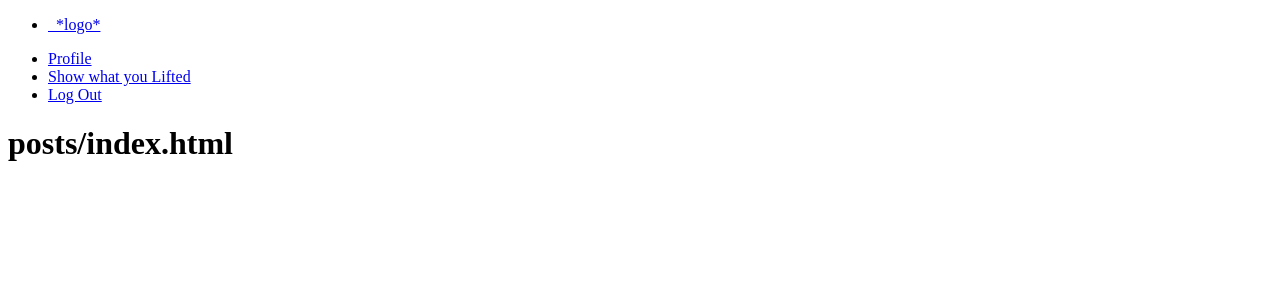
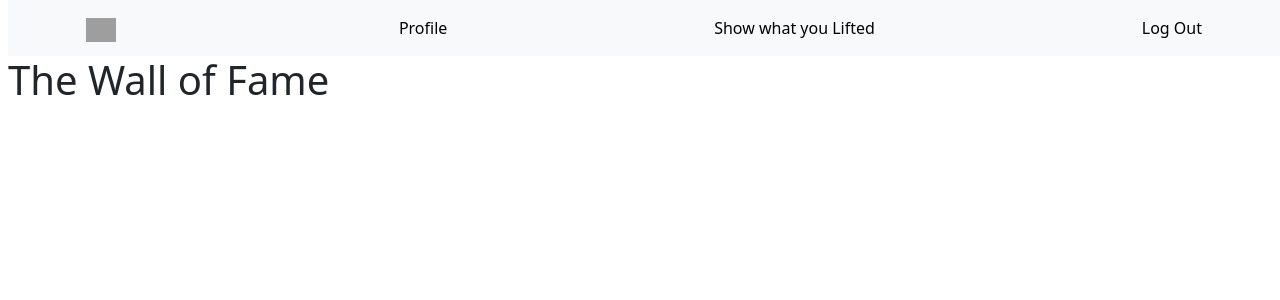
Before and after one commit to amayorga7904/Lifted, a Django app: page /posts/ in a window 1280 px wide. Shown: the top 300 px of the page. Run offline with Django 4.2, Linux system fonts and the light colour scheme; the visitor is signed in with stand-in values (Sample User, id 1); data that the repository does not hold is empty; grey boxes are pictures that could not be loaded.

Commit message:
added some bootstrap, able to see who leaves comments again

```diff
--- a/main_app/models.py
+++ b/main_app/models.py
@@ -16,7 +16,7 @@ class Image(models.Model):
 
 
 class Post(models.Model):
-    description = models.TextField(max_length=250)
+    description = models.CharField(max_length=250)
     user = models.ForeignKey(User, on_delete=models.CASCADE)
     created_at = models.DateTimeField(auto_now_add=True)
 
--- /dev/null
+++ b/main_app/static/css/style.css
@@ -0,0 +1,8 @@
+a {
+    color: black;
+}
+
+body {
+    text-align: left;
+    margin-left: revert-layer;
+  }
--- a/main_app/templates/base.html
+++ b/main_app/templates/base.html
@@ -5,31 +5,86 @@
 <head>
     <meta charset="UTF-8">
     <meta name="viewport" content="width=device-width, initial-scale=1.0">
-    <title>Document</title>
+    <title>Lifted</title>
+    <link href="https://cdn.jsdelivr.net/npm/bootstrap@5.3.2/dist/css/bootstrap.min.css" rel="stylesheet" integrity="sha384-T3c6CoIi6uLrA9TneNEoa7RxnatzjcDSCmG1MXxSR1GAsXEV/Dwwykc2MPK8M2HN" crossorigin="anonymous">
+<link rel="stylesheet" type="text/css" href="{% static 'css/style.css' %}">
+    <script src="https://cdn.jsdelivr.net/npm/bootstrap@5.3.2/dist/js/bootstrap.bundle.min.js" integrity="sha384-C6RzsynM9kWDrMNeT87bh95OGNyZPhcTNXj1NW7RuBCsyN/o0jlpcV8Qyq46cDfL" crossorigin="anonymous"></script>
 </head>
 <body>
-    <nav>
-        <ul>
-            <li><a href="{% url 'index' %}">&nbsp;&nbsp;*logo*</a></li>
-        </ul>
-        <ul>
+    <nav class="navbar bg-body-tertiary">
+        <div class="container">
+            <a class="navbar-brand" href="{% url 'index' %}">
+                <img src="/docs/5.3/assets/brand/bootstrap-logo.svg" alt="Lifted" width="30" height="24">
+            </a>
           {% if user.is_authenticated %}
-            <li><a href="{% url 'your_posts' user.id %}">Profile</a></li>
-            <li><a href="{% url 'post_create' %}">Show what you Lifted</a></li>
-            <li><a href="{% url 'logout' %}">Log Out</a></li>
+            <a class="link-offset-2 link-underline link-underline-opacity-0" href="{% url 'your_posts' user.id %}" id="nav">Profile</a>
+            <a class="link-offset-2 link-underline link-underline-opacity-0" href="{% url 'post_create' %}">Show what you Lifted</a>
+            <a class="link-offset-2 link-underline link-underline-opacity-0" href="{% url 'logout' %}">Log Out</a>
           {% else %}
-            <li><a href="{% url 'signup' %}">Sign Up</a></li>
-            <li><a href="{% url 'login' %}">Log In</a></li>
+            <a class="link-offset-2 link-underline link-underline-opacity-0" href="{% url 'signup' %}">Sign Up</a>
+            <a class="link-offset-2 link-underline link-underline-opacity-0" href="{% url 'login' %}">Log In</a>
           {% endif %}
-        </ul>
+        </div>
     </nav>
     <div id="header">
     </div>
     <div id="content">
-        {% block content %}
-        {% endblock %}
-    </div>
-    <div id="footer">
-    </div>
+
+
+
+
+
+
+
+
+
+
+
+
+
+
+
+
+
+
+
+
+
+
+
+
+
+
+
+
+
+
+    <script src="https://cdn.jsdelivr.net/npm/@popperjs/core@2.11.8/dist/umd/popper.min.js" integrity="sha384-I7E8VVD/ismYTF4hNIPjVp/Zjvgyol6VFvRkX/vR+Vc4jQkC+hVqc2pM8ODewa9r" crossorigin="anonymous"></script>
+    <script src="https://cdn.jsdelivr.net/npm/bootstrap@5.3.2/dist/js/bootstrap.min.js" integrity="sha384-BBtl+eGJRgqQAUMxJ7pMwbEyER4l1g+O15P+16Ep7Q9Q+zqX6gSbd85u4mG4QzX+" crossorigin="anonymous"></script>
+    {% block content %}
+    {% endblock %}
+
+
+
+
+
+
+
+
+
+
+
+
+
+
+
+
+
+
+
+
+
+
+
 </body>
 </html>
--- a/main_app/templates/main_app/post_form.html
+++ b/main_app/templates/main_app/post_form.html
@@ -3,12 +3,14 @@
 {% block content %}
 
 <h1>Add your post!</h1>
-
+<br>
+<br>
 <form action="{% url 'post_create' %}" method="POST" enctype="multipart/form-data">
     {% csrf_token %}
     <table>
         {{ form.as_table }}
     </table>
+    <br>
     <input type="file" name="photo-file">
     <br><br>
     <input type="submit" value="Submit!" class="btn">
--- a/main_app/templates/posts/index.html
+++ b/main_app/templates/posts/index.html
@@ -1,10 +1,12 @@
 {% extends 'base.html' %}
 {% block content %}
 
-<h1>posts/index.html</h1>
+<h1>The Wall of Fame</h1>
+<br>
+<br>
 <div>
     {% for post in object_list %}
-        <a href="{% url 'detail' post.id %}">
+        <a class="link-offset-2 link-underline link-underline-opacity-0" href="{% url 'detail' post.id %}">
             <p>{{ post.description }}</p>
         </a>
     {% endfor %}
--- a/main_app/templates/posts/your_posts.html
+++ b/main_app/templates/posts/your_posts.html
@@ -4,9 +4,11 @@
 {% block content %}
 
 <h1>Your Posts</h1>
+<br>
+<br>
 <div>
     {% for post in your_posts %}
-        <a href="{% url 'detail' post.id %}">
+        <a class="link-offset-2 link-underline link-underline-opacity-0" href="{% url 'detail' post.id %}">
         <p>{{ post.description }}</p>
         </a>
     {% endfor %}
```
Also changed, not shown: main_app/templates/posts/detail.html (+29 -27 lines), main_app/migrations/0008_alter_post_description.py (added).
